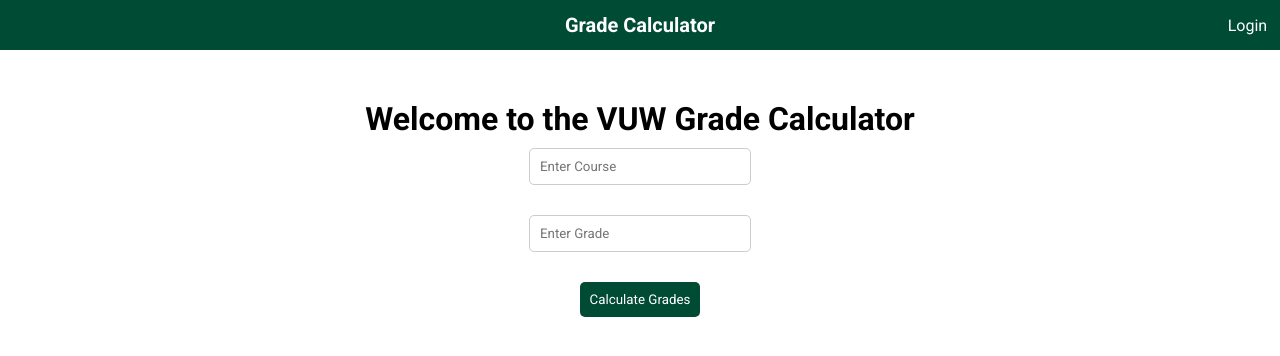
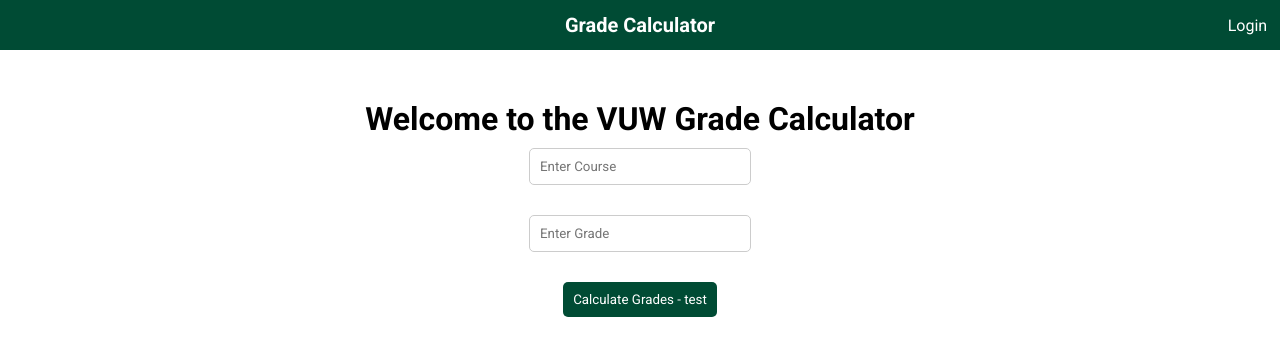
Before and after one commit to zyfinity01/NWEN304-Grade-Calculator-WebApp, a React (Create React App) app in the folder client/: page / in a window 1280 px wide. Shown: the top 356 px of the page. Built offline with nearby package versions, Linux system fonts and the light colour scheme; no server answers.

Commit message:
Test commit

```diff
--- a/client/src/pages/Home.jsx
+++ b/client/src/pages/Home.jsx
@@ -36,7 +36,7 @@
                     className="gradeInput"
                 />
                 <button onClick={handleGradeCalculation} className="calculateBtn">
-                    Calculate Grades
+                    Calculate Grades - test
                 </button>
 
             </div>
```
